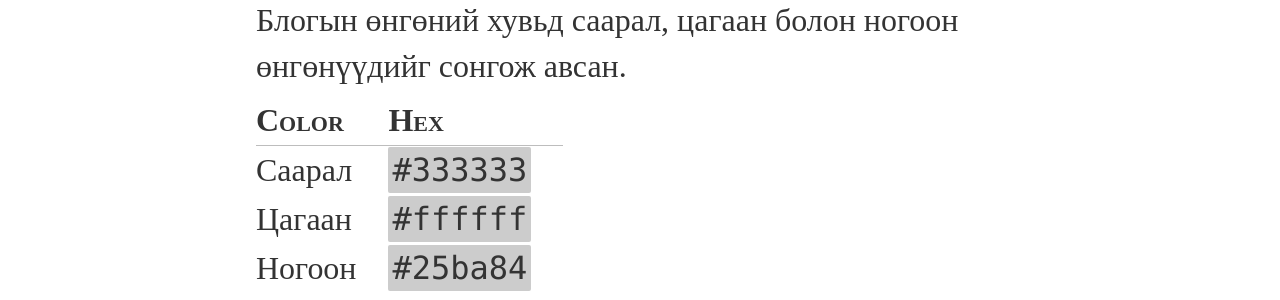
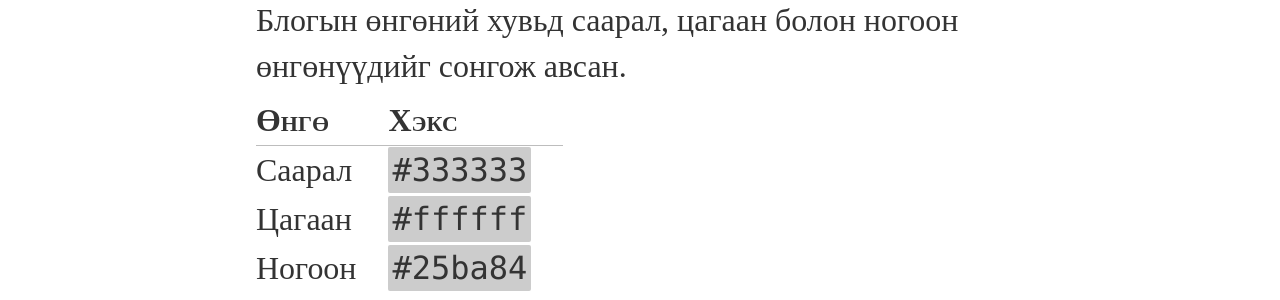
Before and after one commit to Ds3c-ctf-team/enkhee-Osiris.github.io-old, a Jekyll site: the page built from _posts/2016-07-09-blog-launched.md, in a window 1280 px wide. Shown: the part 628-928 px from the top of the page. Built offline with Jekyll 4.4.1, drawn with Linux system fonts in a browser that asks for light colours; nearby versions of some CDN libraries; some web fonts are replaced.

Commit message:
Update Layout

````diff
--- a/_posts/2016-07-09-blog-launched.md
+++ b/_posts/2016-07-09-blog-launched.md
@@ -11,7 +11,7 @@ date: 2016-07-09
 
 Блогын өнгөний хувьд саарал, цагаан болон ногоон өнгөнүүдийг сонгож авсан.
 
-| Color | Hex |
+| Өнгө | Хэкс |
 |------|-----|
 |Саарал|```#333333```|
 |Цагаан|```#ffffff```|
````
